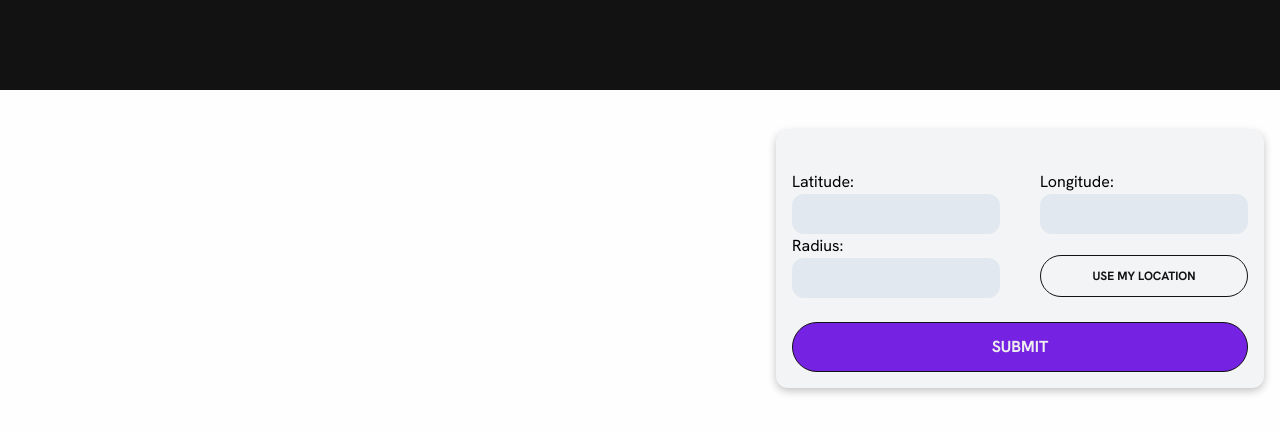
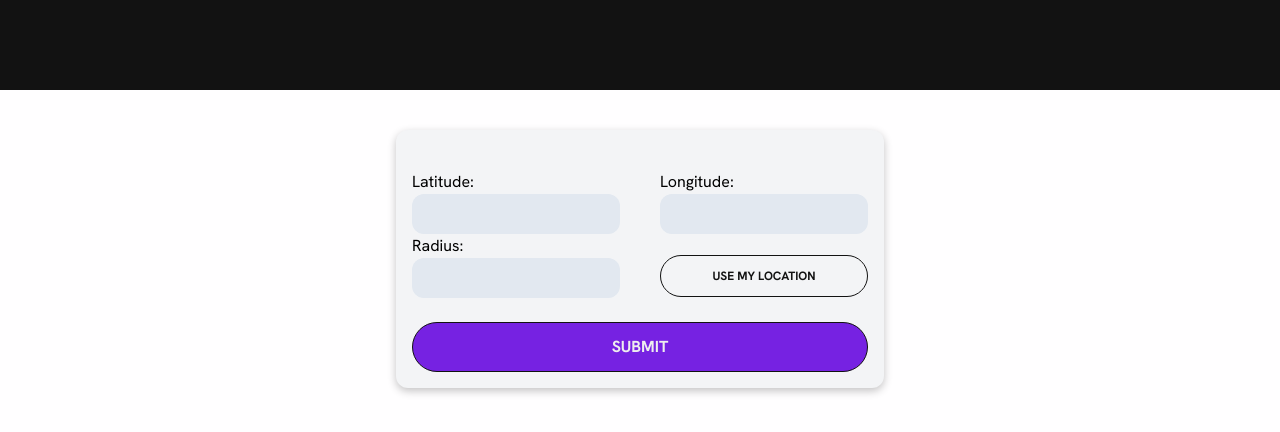
Before and after one commit to IUTCS-24-OpenAPI-Hackathon/Teapot, a React (Vite) app in the folder frontend/: page / in a window 1280 px wide. Shown: the top 432 px of the page. Built offline with nearby package versions, Linux system fonts and the light colour scheme.

Commit message:
form stays center when no data

```diff
--- a/frontend/src/App.jsx
+++ b/frontend/src/App.jsx
@@ -1,14 +1,16 @@
 import Cards from "./components/Cards";
 import Header from "./components/Header";
 import LocationForm from "./components/LocationForm";
+import useStore from "./store/store";
 
 function App() {
+  const attractions = useStore((state) => state.attractions);
   return (
     <>
       <Header />
       <main>
         <div className="flex mt-6 p-4 gap-8 justify-evenly">
-          <Cards />
+          {!!attractions.length && <Cards />}
           <LocationForm />
         </div>
       </main>
```
